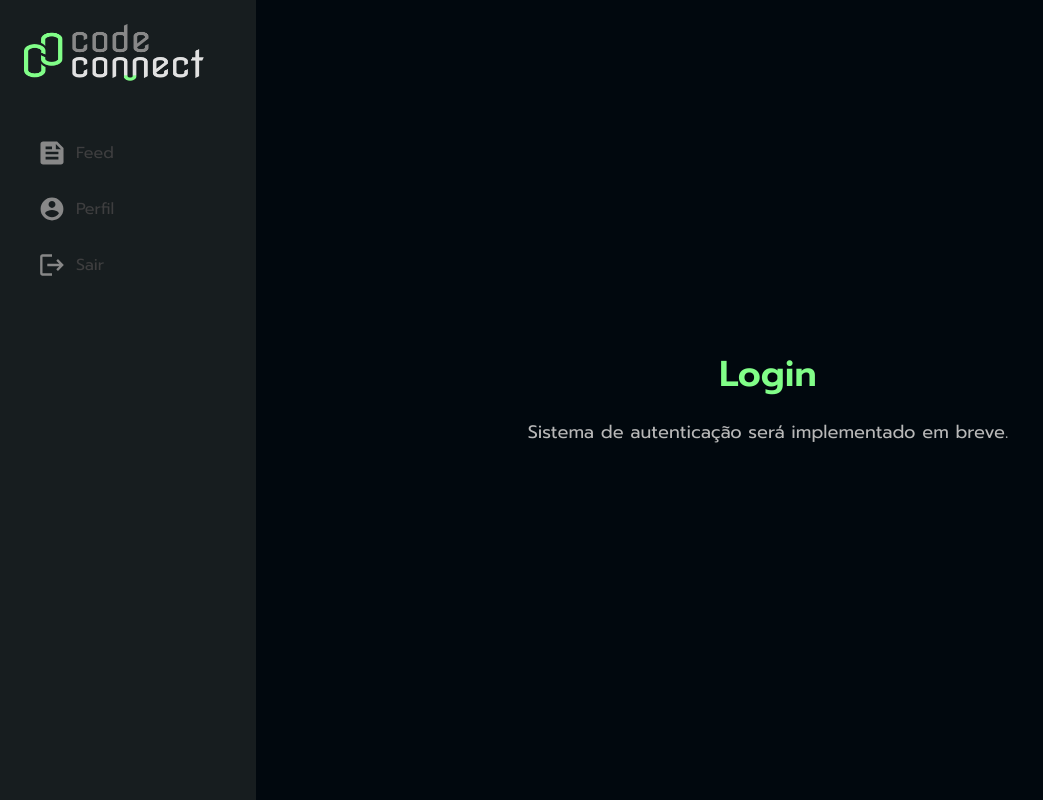
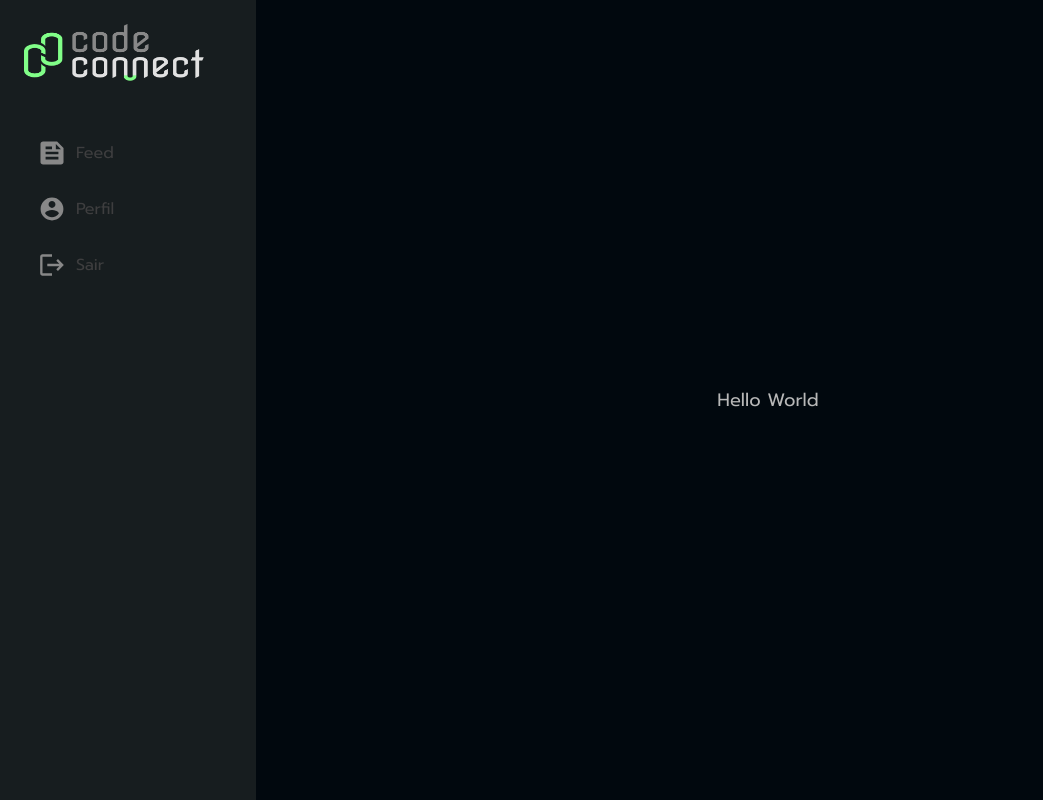
Before and after one commit to braiancalpar/auth-code-connect, a React (Vite) app: page /login in a window 1280 px wide. Shown: the whole page, without its empty margins (0-1043 px from the left). Built offline with nearby package versions, Linux system fonts and the light colour scheme; no server answers.

Commit message:
fix: downgrade json-server to version 0.17.4 and update LoginPage component with a simple greeting

```diff
--- a/package.json
+++ b/package.json
@@ -28,7 +28,7 @@
 		"eslint-plugin-react-hooks": "^5.2.0",
 		"eslint-plugin-react-refresh": "^0.4.22",
 		"globals": "^16.4.0",
-		"json-server": "^1.0.0-beta.3",
+		"json-server": "^0.17.4",
 		"json-server-auth": "^2.1.0",
 		"postcss": "^8.5.6",
 		"puppeteer": "^24.27.0",
--- a/src/pages/LoginPage.tsx
+++ b/src/pages/LoginPage.tsx
@@ -2,13 +2,8 @@
   return (
     <div className="min-h-screen flex items-center justify-center bg-graphite">
       <div className="text-center">
-        <h1 className="font-prompt text-4xl font-semibold text-highlight-green mb-6">
-          Login
-        </h1>
-        <p className="font-prompt text-lg text-medium-gray">
-          Sistema de autenticação será implementado em breve.
-        </p>
+        <p className="font-prompt text-lg text-medium-gray">Hello World</p>
       </div>
     </div>
-  )
+  );
 }
```
Also changed, not shown: 1 other file (tests, documents, lock files or other folders).
